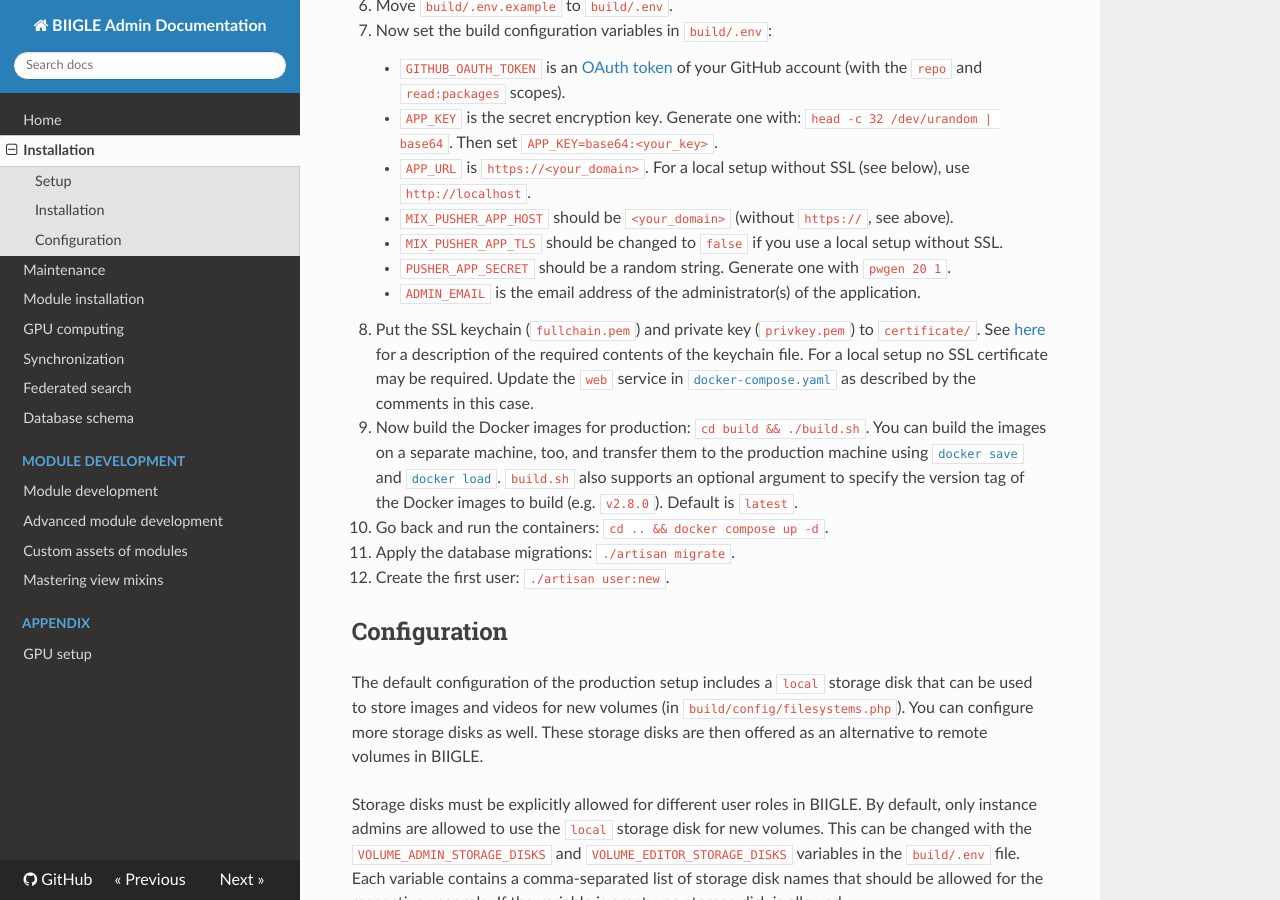
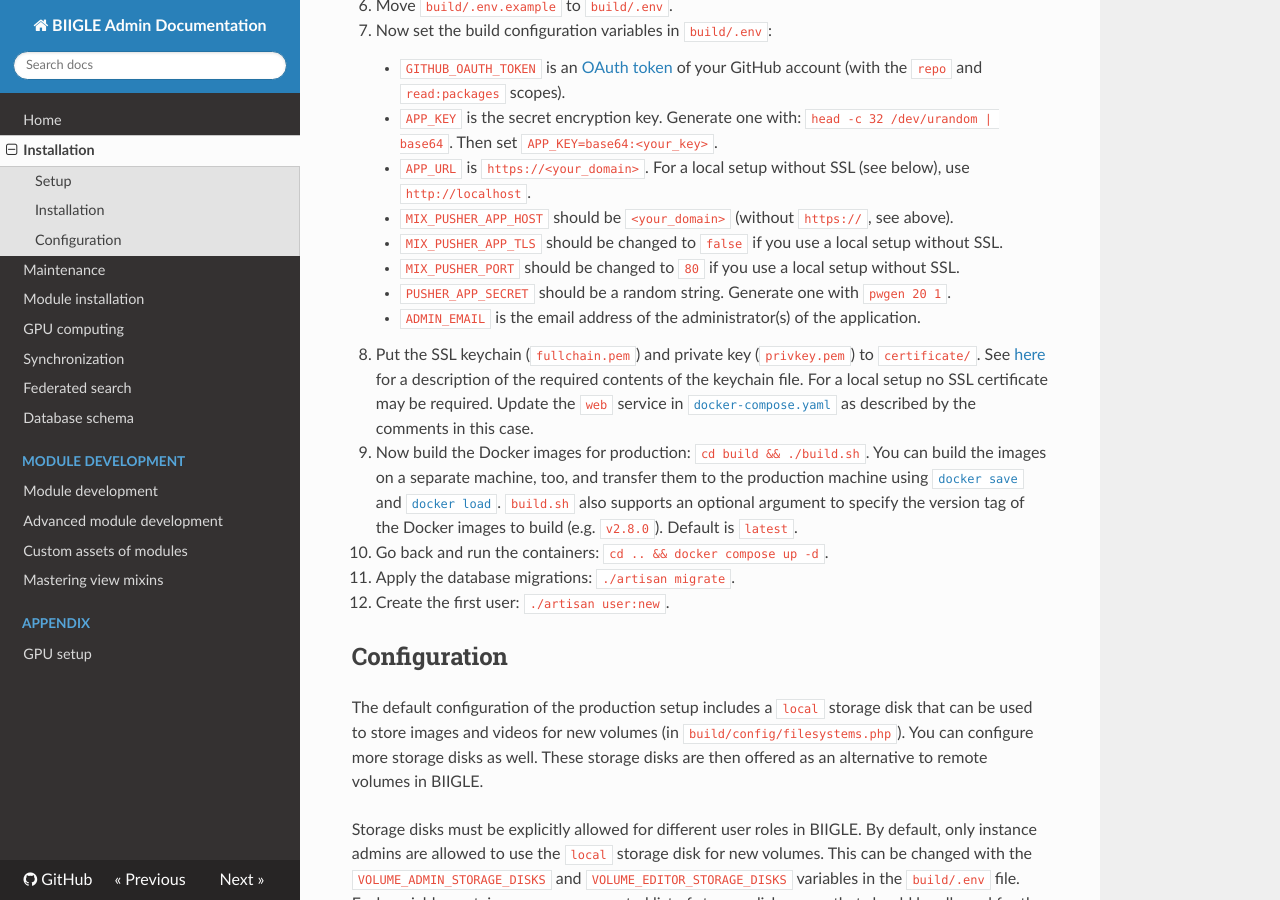
Before and after one commit to biigle/biigle, an MkDocs documentation site: the page built from docs/installation.md, in a window 1280 px wide and 900 px high, scrolled down 1230 px. Built offline with MkDocs 1.6.1, drawn with Linux system fonts in a browser that asks for light colours.

```diff
--- a/docker-compose.yaml
+++ b/docker-compose.yaml
@@ -33,7 +33,6 @@ services:
         target: /var/www/storage
         read_only: true
     ports:
-      - 6002:6002
       - 80:80
       - 443:443 # Remove for a setup without SSL
     # Uncomment to use the webserver without SSL:
--- a/docs/installation.md
+++ b/docs/installation.md
@@ -57,6 +57,7 @@ Perform these steps on the machine that should run BIIGLE.
     - `APP_URL` is `https://<your_domain>`. For a local setup without SSL (see below), use `http://localhost`.
     - `MIX_PUSHER_APP_HOST` should be `<your_domain>` (without `https://`, see above).
     - `MIX_PUSHER_APP_TLS` should be changed to `false` if you use a local setup without SSL.
+    - `MIX_PUSHER_PORT` should be changed to `80` if you use a local setup without SSL.
     - `PUSHER_APP_SECRET` should be a random string. Generate one with `pwgen 20 1`.
     - `ADMIN_EMAIL` is the email address of the administrator(s) of the application.
 
```
Also changed, not shown: 1 other file.
